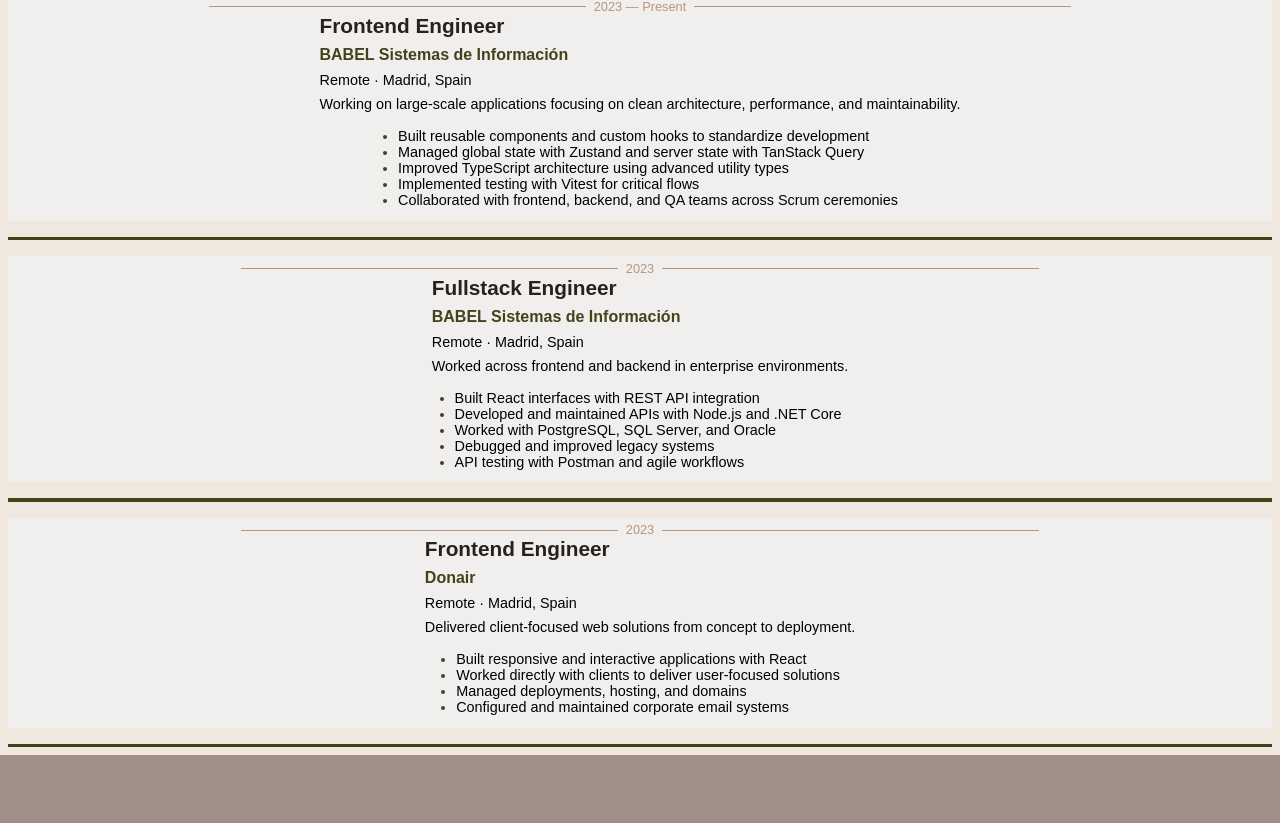
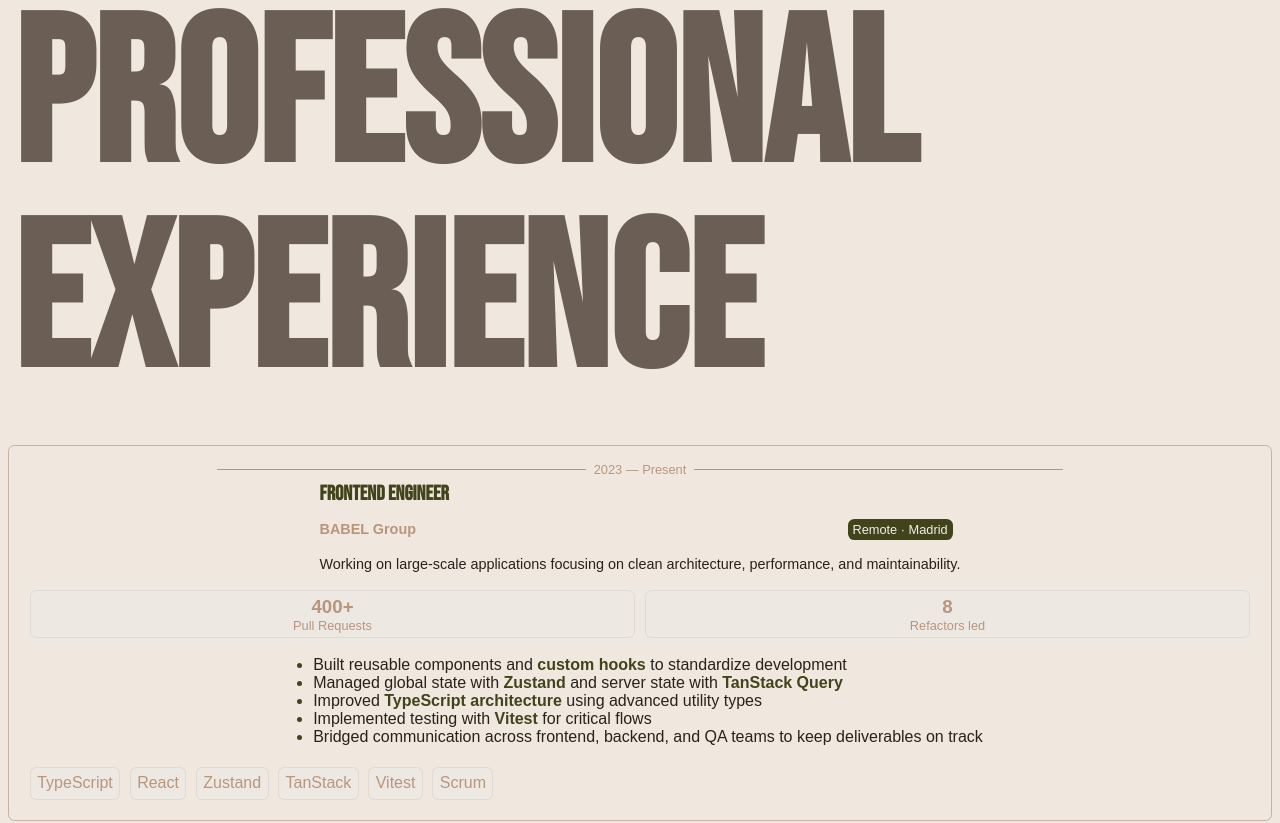
Before and after one commit to Nicolettastr/myCareer, a Next.js app: page / in a window 1280 px wide. Shown: the part 5214-6037 px from the top of the page. Built offline with nearby package versions, Linux system fonts and the light colour scheme; a web font is replaced by a local one.

Commit message:
professional experience section

```diff
--- a/app/components/Experience.tsx
+++ b/app/components/Experience.tsx
@@ -3,12 +3,28 @@
 import gsap from "gsap";
 import ScrollTrigger from "gsap/ScrollTrigger";
 import { experience } from "../data/Experience.data";
+import { highlightText } from "../helper/highlightText";
 import styles from "../styles/experience.module.css";
 
 gsap.registerPlugin(ScrollTrigger);
 
 export const Experience = () => {
   const displayExperience = experience.map((work) => {
+    const stats = work.stats
+      ? work.stats.map((stat) => {
+          return (
+            <div key={stat.value}>
+              <h3>{stat.value}</h3>
+              <p>{stat.label}</p>
+            </div>
+          );
+        })
+      : null;
+
+    const tags = work.tags.map((tag) => {
+      return <span key={tag}>{tag}</span>;
+    });
+
     return (
       <div className={styles.experience_section} key={work.id}>
         <div className={styles.experience_wrapper}>
@@ -19,25 +35,33 @@ export const Experience = () => {
           </div>
           <div className={styles.experience_title}>
             <h2>{work.role}</h2>
-            <p> {work.company}</p>
-            <p>{work.location}</p>
+            <div>
+              <p className={styles.company}>{work.company}</p>
+              <p className={styles.location}>{work.location}</p>
+            </div>
             <p className={styles.work_desc}>{work.description}</p>
           </div>
+          <div className={styles.stats}>{stats}</div>
           <div className={styles.experience_description}>
             <ul>
               {work.highlights.map((element) => {
-                return <li key={element.text}>{element.text}</li>;
+                return (
+                  <li key={element.text}>
+                    {highlightText(element.text, element.em)}
+                  </li>
+                );
               })}
             </ul>
           </div>
+          <div className={styles.tags}>{tags}</div>
         </div>
-        <hr className={styles.line} />
       </div>
     );
   });
 
   return (
     <section className={styles.container}>
+      <h2>Professional Experience</h2>
       <div className={styles.wrapper}>{displayExperience}</div>
     </section>
   );
--- a/app/data/Experience.data.ts
+++ b/app/data/Experience.data.ts
@@ -20,16 +20,15 @@ export const experience: ExperienceEntry[] = [
     id: 1,
     period: "2023 — Present",
     role: "Frontend Engineer",
-    company: "BABEL Sistemas de Información",
+    company: "BABEL Group",
     companyShort: "BABEL",
-    location: "Remote · Madrid, Spain",
+    location: "Remote · Madrid",
     description:
       "Working on large-scale applications focusing on clean architecture, performance, and maintainability.",
     isActive: true,
     stats: [
-      { value: "350+", label: "Pull Requests" },
-      { value: "7", label: "Refactors led" },
-      { value: "3", label: "Teams synced" },
+      { value: "400+", label: "Pull Requests" },
+      { value: "8", label: "Refactors led" },
     ],
     highlights: [
       {
@@ -49,8 +48,7 @@ export const experience: ExperienceEntry[] = [
         em: ["Vitest"],
       },
       {
-        text: "Collaborated with frontend, backend, and QA teams across Scrum ceremonies",
-        em: ["Scrum ceremonies"],
+        text: "Bridged communication across frontend, backend, and QA teams to keep deliverables on track",
       },
     ],
     tags: ["TypeScript", "React", "Zustand", "TanStack", "Vitest", "Scrum"],
@@ -59,9 +57,9 @@ export const experience: ExperienceEntry[] = [
     id: 2,
     period: "2023",
     role: "Fullstack Engineer",
-    company: "BABEL Sistemas de Información",
+    company: "BABEL Group",
     companyShort: "BABEL",
-    location: "Remote · Madrid, Spain",
+    location: "Remote · Madrid",
     description:
       "Worked across frontend and backend in enterprise environments.",
     isActive: false,
@@ -89,7 +87,7 @@ export const experience: ExperienceEntry[] = [
     role: "Frontend Engineer",
     company: "Donair",
     companyShort: "Donair",
-    location: "Remote · Madrid, Spain",
+    location: "Remote · Madrid",
     description:
       "Delivered client-focused web solutions from concept to deployment.",
     isActive: false,
--- /dev/null
+++ b/app/helper/highlightText.tsx
@@ -0,0 +1,14 @@
+export const highlightText = (text: string, em: string[] | undefined) => {
+  if (!em?.length) return text;
+
+  const pattern = new RegExp(
+    `(${em.map((s) => s.replace(/[.*+?^${}()|[\]\\]/g, "\\$&")).join("|")})`,
+    "g",
+  );
+
+  const splitText = text.split(pattern);
+
+  return splitText.map((element, index) =>
+    em.includes(element) ? <strong key={index}>{element}</strong> : element,
+  );
+};
--- a/app/styles/experience.module.css
+++ b/app/styles/experience.module.css
@@ -1,16 +1,25 @@
 .container {
   width: 100%;
   height: max-content;
-  color: black;
+  color: var(--text-primary);
   position: relative;
+  background-color: var(--color-cream);
   z-index: 10;
+}
+
+.container h2 {
+  font-size: 16vw;
+  font-weight: bold;
+  color: var(--text-secondary);
+  font-family: var(--font-display);
+  line-height: 1;
+  padding: 0.8rem;
 }
 
 .wrapper {
   width: 100%;
   height: 100%;
-  background-color: var(--color-cream);
-  color: black;
+  padding-top: 1rem;
 }
 
 .experience_section {
@@ -19,36 +28,63 @@
 
 .experience_wrapper {
   width: 100%;
-  padding: 0.3rem;
+  padding: 1rem;
   margin-bottom: 1rem;
   display: flex;
   flex-direction: column;
   align-items: center;
-  background-color: var(--color-base);
+  background-color: var(--color-cream);
+  border: 1px solid var(--border-accent);
+  border-radius: 0.4rem;
 }
 
 .experience_title h2 {
   font-size: 1.3rem;
-  color: var(--text-primary);
+  color: var(--details);
+  padding: 0.4rem 0rem;
+}
+
+.experience_title div {
+  display: flex;
+  justify-content: space-between;
+  align-items: center;
+  padding: 0.5rem 0.5rem 0.5rem 0;
 }
 
 .experience_title p {
   font-size: 0.9rem;
 }
 
-.experience_title p:first-of-type {
+.location_wrapper {
+  width: 100%;
+  margin-top: 0.5rem;
   padding: 0.5rem 0;
+}
+
+.location {
+  background-color: var(--details);
+  padding: 0.2rem 0.3rem;
+  border-radius: 0.4rem;
+  color: var(--color-base);
+  font-size: 0.8rem !important;
+}
+
+.company {
+  color: var(--text-accent);
   font-weight: 700;
-  font-size: 1rem;
-  color: var(--details);
 }
 
 .experience_description ul li {
-  font-size: 0.9rem;
+  font-size: 1rem;
   list-style: disc;
 }
 
 .experience_description ul li::marker {
+  color: var(--details);
+}
+
+.experience_description ul li strong {
+  font-weight: 600;
   color: var(--details);
 }
 
@@ -58,12 +94,6 @@
 
 .work_desc {
   padding: 0.5rem 0;
-}
-
-.line {
-  padding: 0.1rem;
-  border: none;
-  background-color: var(--details);
 }
 
 .period {
@@ -85,3 +115,47 @@
   padding: 0 0.5rem;
   font-size: 0.8rem;
 }
+
+.stats {
+  width: 100%;
+  display: flex;
+  justify-content: center;
+  color: var(--text-accent);
+  background-color: var(--surface-subtle);
+  margin: 0.3rem 0;
+}
+
+.stats div {
+  width: 100%;
+  border: 1px solid var(--border-subtle);
+  border-radius: 0.4rem;
+  padding: 0.3rem;
+  margin: 0.3rem;
+}
+
+.stats p {
+  font-size: 0.8rem;
+  padding: 0 0.3rem;
+}
+
+.stats h3,
+.stats p {
+  text-align: center;
+}
+
+.tags {
+  width: 100%;
+  display: flex;
+  align-items: center;
+  flex-wrap: wrap;
+  padding: 0.5rem 0 0;
+}
+
+.tags span {
+  color: var(--text-accent);
+  border: 1px solid var(--border-subtle);
+  border-radius: 0.4rem;
+  background-color: var(--surface-subtle);
+  padding: 0.4rem;
+  margin: 0.3rem;
+}
```
